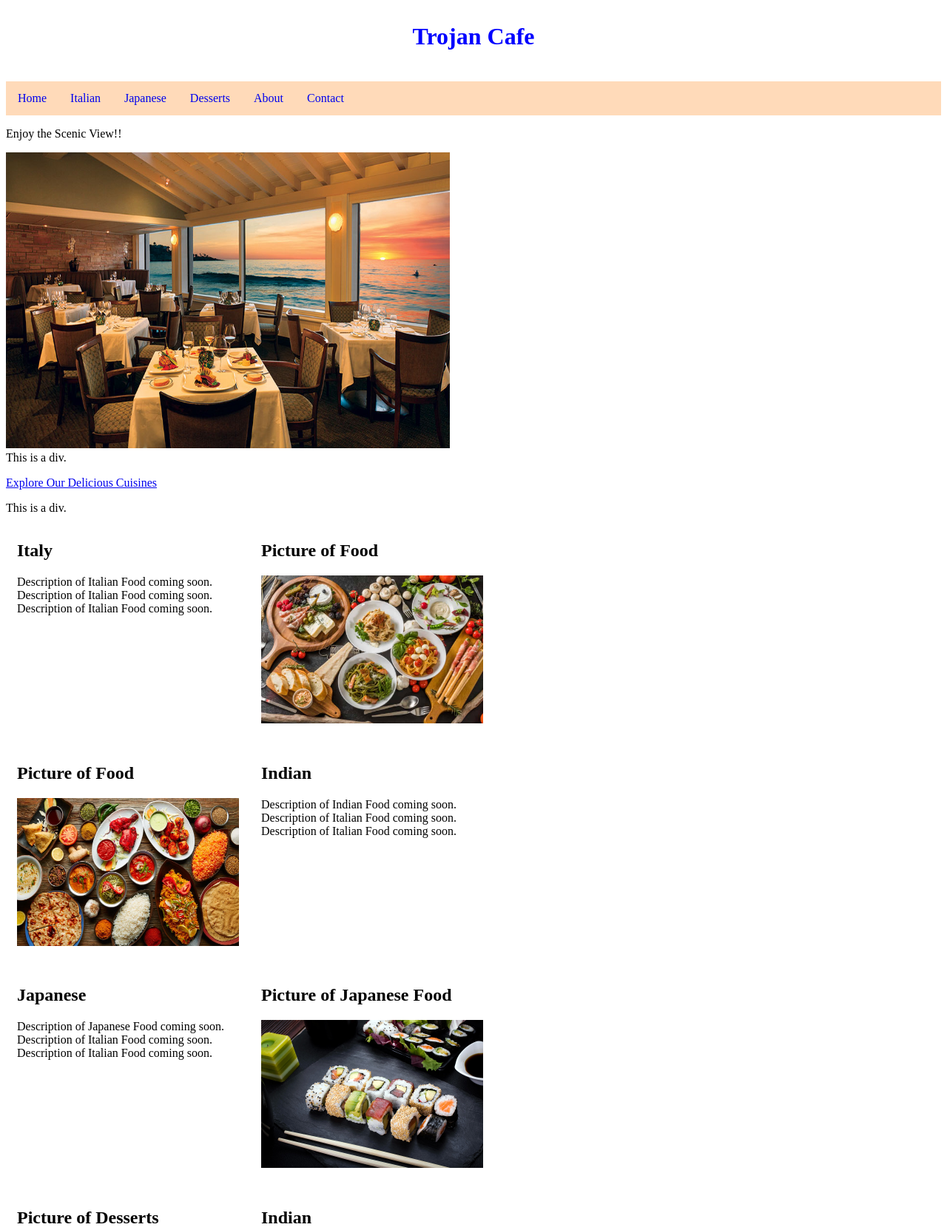
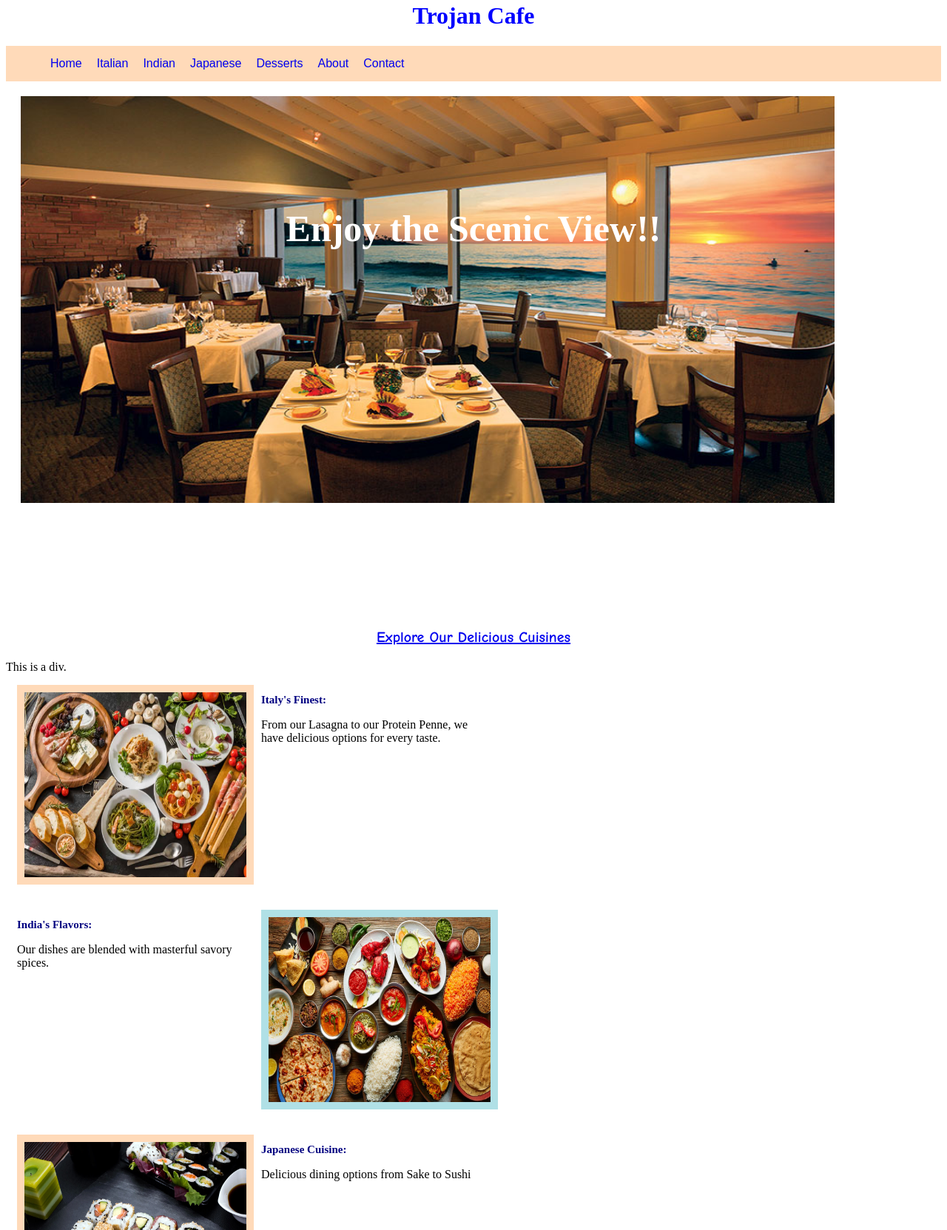
Before and after one commit to kellyscho/kellyscho.github.io, a plain HTML site: page 3333_wh_ks.html in a window 1280 px wide. Shown: the part 18-1681 px from the top of the page at 74% size. Drawn offline with Linux system fonts and the light colour scheme.

Commit message:
Added more HW updates

```diff
--- a/3333_wh_ks.html
+++ b/3333_wh_ks.html
@@ -4,14 +4,17 @@
 <head>
   <style>
     h1 {text-align: center;}
-    h2 {text-align: Left;}
+    h2 {
+      text-align: Left;
+      color: Navy;
+      font-size: 15px;
+    }
     p {text-align: Left;}
     div {text-align: Left;}
 
     /* Style the header */
       .header {
         color: Blue;
-        padding: 20px;
         text-align: center;
       }
 
@@ -26,7 +29,8 @@
         float: left;
         display: block;
         text-align: center;
-        padding: 14px 16px;
+        font-family: Arial;
+        padding: 15px 10px;
         text-decoration: none;
       }
 
@@ -48,6 +52,26 @@
         display: table;
         clear: both;
       }
+      /* Style Image border */
+      .imgPeach{
+        border: 10px solid PeachPuff;
+      }
+      /* Style Image border */
+      .imgBlue{
+        border: 10px solid PowderBlue;
+      }
+
+      /* Restaurant Background */
+      .module {
+        background:url(images/Restaurant.jpeg);
+        background-repeat: no-repeat;
+        background-attachment: fixed;
+        background-size: 1100px 550px;
+        height:700px;
+        position: relative;
+        overflow: hidden;
+        margin: 20px;
+      }
 
   </style>
 </head>
@@ -58,78 +82,80 @@
       <h1>Trojan Cafe</h1>
     </div>
 
-    <div class="topnav">
+    <div class="topnav" style="padding:0px 50px">
       <a href="#">Home</a>
-      <a href="#">Italian</a>
-      <a href="#">Japanese</a>
-      <a href="#">Desserts</a>
+      <a href="#Italian">Italian</a>
+      <a href="#Indian">Indian</a>
+      <a href="#Japanese">Japanese</a>
+      <a href="#Desserts">Desserts</a>
       <a href="#">About</a>
       <a href="#">Contact</a>
     </div>
 
-    <p>Enjoy the Scenic View!!</p>
-
-    <div>
-      <img src="images/Restaurant.jpeg" width="600" height="400">
+    <div class="module">
+      <!--<img src="images/Restaurant.jpeg" width="600" height="400">-->
+      <b>
+        <p style="color:white;font-size:50px;text-align:Center;padding:100px"> Enjoy the Scenic View!!</p>
+      </b>
     </div>
 
-    <div>This is a div.</div>
-    <p><a href="http://www.usc.edu"> Explore Our Delicious Cuisines</a></p>
+    <p style="text-align:center;font-size:20px">
+      <b>
+          <font face= "Comic sans MS">
+            <a href="http://www.usc.edu"> Explore Our Delicious Cuisines</a>
+          </font>
+      </b>
+    </p>
     <div>This is a div.</div>
 
 
     <!-- Italian -->
     <div class="row">
       <div class="column">
-        <h2>Italy</h2>
-        <p>Description of Italian Food coming soon. Description of Italian Food coming soon. Description of Italian Food coming soon.</p>
+        <div>
+          <img class="imgPeach" src="images/italiancuisine.jpg" width="300" height="250">
+        </div>
       </div>
       <div class="column">
-        <h2>Picture of Food</h2>
-        <div>
-          <img src="images/italiancuisine.jpg" width="300" height="200">
-        </div>
+        <h2 id="Italian">Italy's Finest:</h2>
+        <p>From our Lasagna to our Protein Penne, we have delicious options for every taste.</p>
       </div>
     </div>
     <!-- Indian Cusiine -->
     <div class="row">
       <div class="column">
-        <h2>Picture of Food</h2>
+        <h2 id="Indian">India's Flavors:</h2>
+        <p>Our dishes are blended with masterful savory spices.</p>
+      </div>
+      <div class="column">
         <div>
-          <img src="images/IndianCuisine.jpg" width="300" height="200">
+          <img class="imgBlue" src="images/IndianCuisine.jpg" width="300" height="250">
+        </div>
       </div>
     </div>
 
-      <div class="column">
-        <h2>Indian</h2>
-        <p>Description of Indian Food coming soon. Description of Italian Food coming soon. Description of Italian Food coming soon.</p>
-      </div>
-    </div>
     <!-- Japanese -->
     <div class="row">
       <div class="column">
-        <h2>Japanese</h2>
-        <p>Description of Japanese Food coming soon. Description of Italian Food coming soon. Description of Italian Food coming soon.</p>
+        <div id="Japanese">
+          <img class="imgPeach" src="images/Japanese_Cuisine.jpg" width="300" height="250">
+        </div>
       </div>
       <div class="column">
-        <h2>Picture of Japanese Food</h2>
-        <div>
-          <img src="images/Japanese_Cuisine.jpg" width="300" height="200">
-        </div>
+        <h2>Japanese Cuisine:</h2>
+        <p>Delicious dining options from Sake to Sushi</p>
       </div>
     </div>
     <!-- Desserts -->
     <div class="row">
       <div class="column">
-        <h2>Picture of Desserts</h2>
+        <h2 id="Desserts">Desserts:</h2>
+        <p>From Italian Tiramisu to India Gulab Jamun</p>
+      </div>
+      <div class="column">
         <div>
-          <img src="images/Desserts.jpg" width="300" height="200">
+          <img class="imgBlue" src="images/Desserts.jpg" width="300" height="250">
         </div>
-      </div>
-
-      <div class="column">
-        <h2>Indian</h2>
-        <p>Description of Desserts Food coming soon. Description of Italian Food coming soon. Description of Italian Food coming soon.</p>
       </div>
     </div>
 
```
Lines whose indentation alone changed are shown as unchanged.
